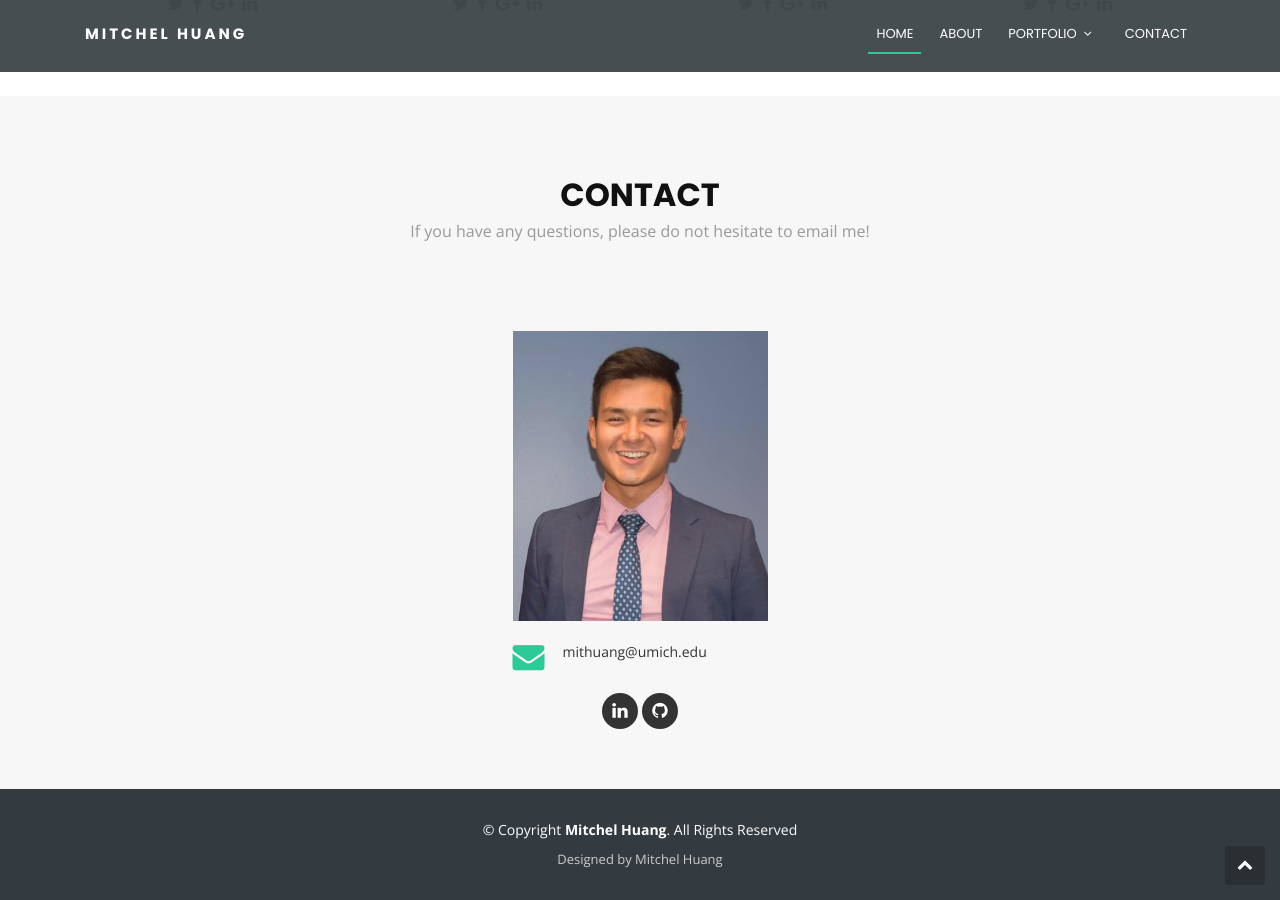
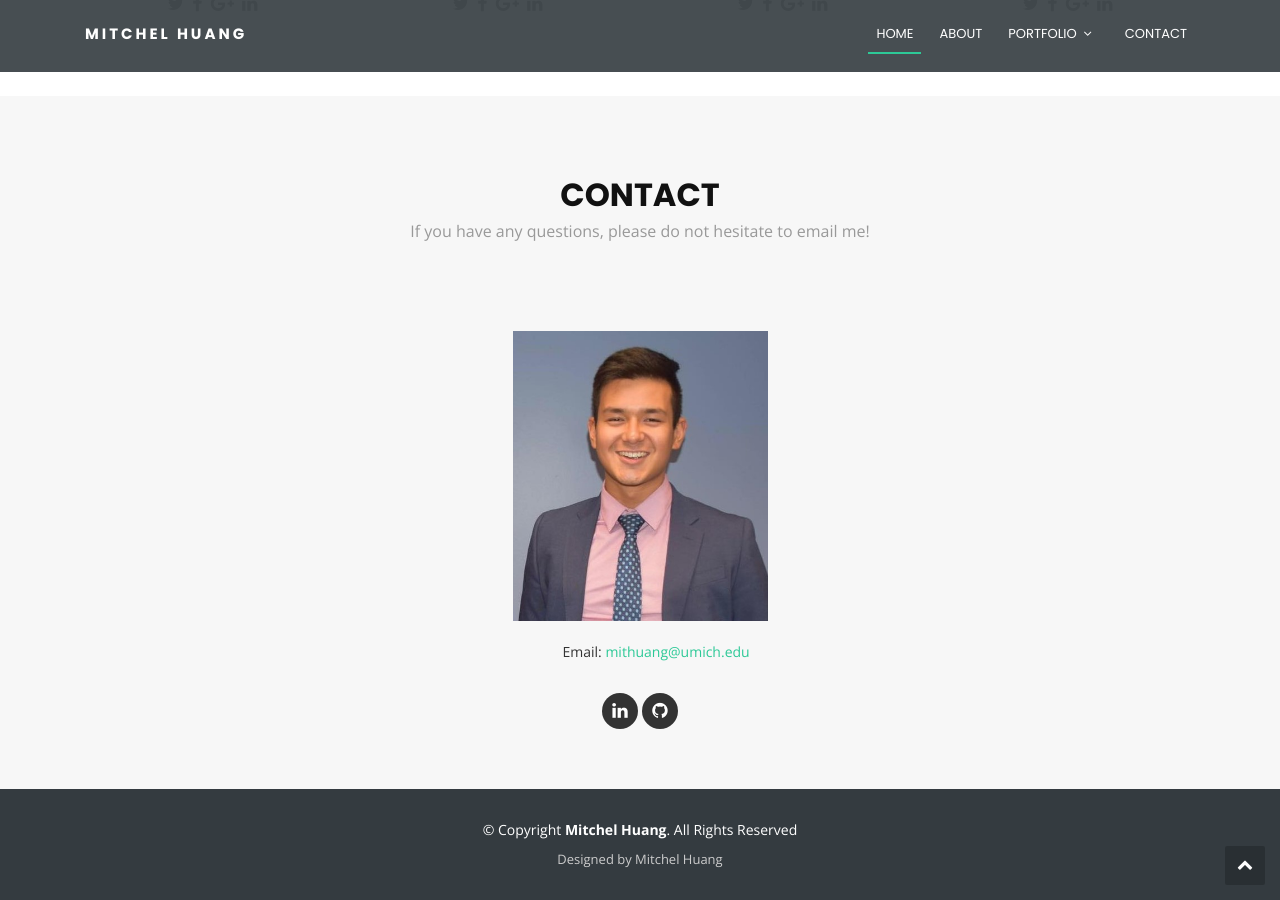
Before and after one commit to mithuang/mithuang.github.io, a Jekyll site: the page index.html, which Jekyll copies as it is, in a window 1280 px wide and 900 px high, scrolled down 3477 px. Built offline with Jekyll 4.4.1, drawn with Linux system fonts in a browser that asks for light colours.

Commit message:
contact formatting9

```diff
--- a/index.html
+++ b/index.html
@@ -360,8 +360,8 @@
 
             <div class="info">
               <div>
-                <i class="fa fa-envelope"></i>
-                <p>mithuang@umich.edu</p>
+                <!--<i class="fa fa-envelope"></i> -->
+                <p>Email: <a href="mailto:mithuang@umich.edu">mithuang@umich.edu</a></p>
               </div>
             </div>
 
```
